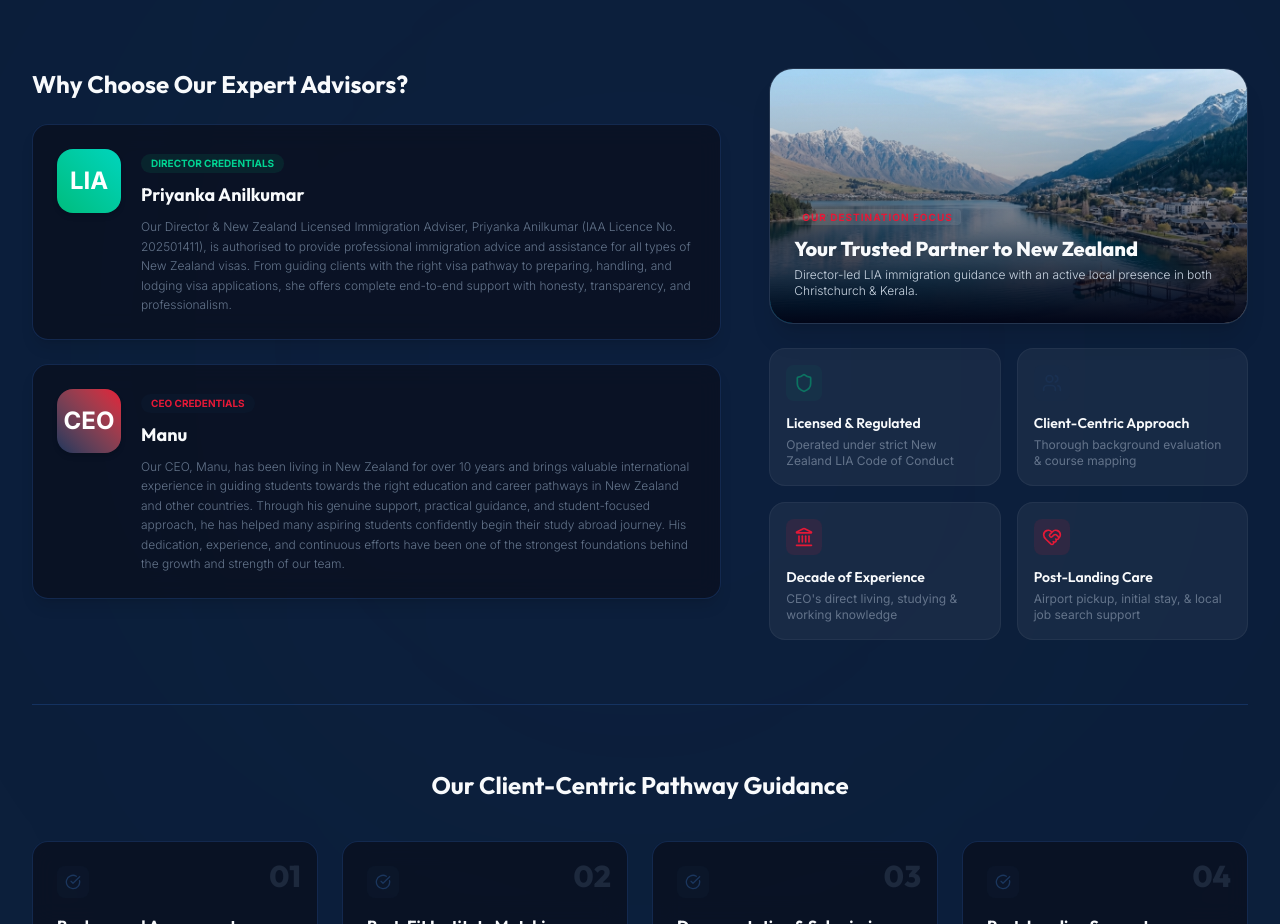
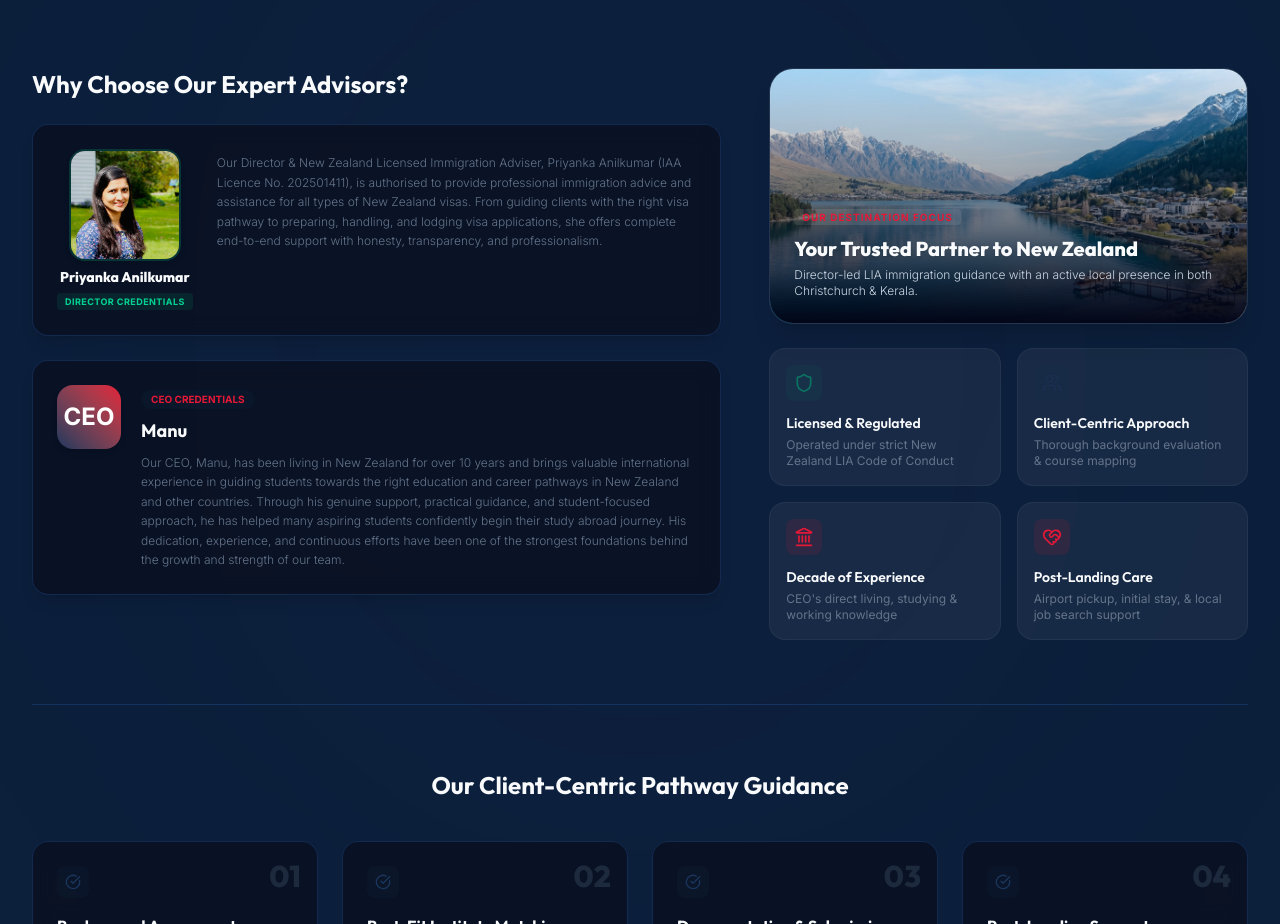
Before and after one commit to alifmuhammeds007/immigration-hub, a React (Vite) app: page / in a window 1280 px wide. Shown: the part 1206-2130 px from the top of the page. Built offline with nearby package versions, Linux system fonts and the light colour scheme.

Commit message:
content: add custom photo to Priyanka Anilkumar Director Credentials profile card

```diff
--- a/src/components/AboutUs.jsx
+++ b/src/components/AboutUs.jsx
@@ -50,17 +50,23 @@ export const AboutUs = () => {
 
             <div className="space-y-6">
               {/* Profile Card 1: Director LIA */}
-              <div className="p-6 rounded-2xl glassmorphism border border-slate-100 dark:border-slate-800 bg-white/60 dark:bg-slate-900/60 shadow-lg flex flex-col sm:flex-row gap-5 items-center sm:items-start text-center sm:text-left hover:border-emerald-500/30 transition-all duration-300 premium-card-hover">
-                <div className="w-16 h-16 rounded-2xl bg-gradient-to-tr from-emerald-500 to-teal-400 text-white flex items-center justify-center font-bold text-2xl shadow-md shrink-0 px-3">
-                  LIA
+              <div className="p-6 rounded-2xl glassmorphism border border-slate-100 dark:border-slate-800 bg-white/60 dark:bg-slate-900/60 shadow-lg flex flex-col sm:flex-row gap-6 items-center sm:items-start text-center sm:text-left hover:border-emerald-500/30 transition-all duration-300 premium-card-hover">
+                <div className="flex flex-col items-center shrink-0">
+                  <img
+                    src="/priyanka.jpg"
+                    alt="Priyanka Anilkumar"
+                    className="w-24 h-24 sm:w-28 sm:h-28 rounded-2xl object-cover shadow-md border-2 border-emerald-500/20"
+                  />
+                  <div className="text-center mt-2">
+                    <h4 className="font-heading font-extrabold text-sm text-slate-900 dark:text-white leading-tight">
+                      Priyanka Anilkumar
+                    </h4>
+                    <span className="inline-block mt-1 px-2 py-0.5 rounded bg-emerald-500/10 text-emerald-600 dark:text-emerald-400 text-[9px] font-bold uppercase tracking-wider">
+                      Director Credentials
+                    </span>
+                  </div>
                 </div>
-                <div className="space-y-2">
-                  <div className="inline-flex items-center gap-1 px-2.5 py-0.5 rounded-full bg-emerald-500/10 text-emerald-600 dark:text-emerald-400 text-[10px] font-bold uppercase">
-                    Director Credentials
-                  </div>
-                  <h4 className="font-heading font-bold text-lg text-slate-900 dark:text-white">
-                    Priyanka Anilkumar
-                  </h4>
+                <div className="space-y-2 flex-1 pt-1">
                   <p className="text-xs text-slate-500 dark:text-slate-400 font-light leading-relaxed">
                     Our Director & New Zealand Licensed Immigration Adviser, Priyanka Anilkumar (IAA Licence No. 202501411), is authorised to provide professional immigration advice and assistance for all types of New Zealand visas. From guiding clients with the right visa pathway to preparing, handling, and lodging visa applications, she offers complete end-to-end support with honesty, transparency, and professionalism.
                   </p>
```
Also changed, not shown: public/priyanka.jpg (added).
